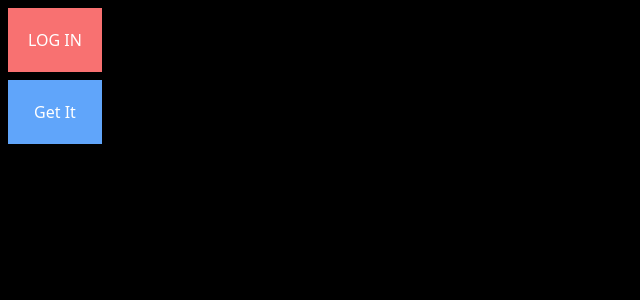
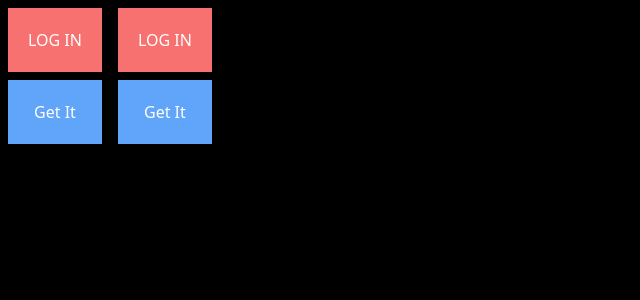
Before and after one commit to oa998/static-sessions, a SvelteKit app: page /login in a window 1280 px wide. Shown: the top 300 px of the page, without its empty margins (0-640 px from the left). Built offline with nearby package versions, Linux system fonts and the light colour scheme.

Commit message:
auto commit

```diff
--- a/src/routes/login/+page.svelte
+++ b/src/routes/login/+page.svelte
@@ -31,3 +31,39 @@
 		}}>Get It</button
 	>
 </div>
+
+<hr />
+
+<div class="flex flex-col min-w-max gap-2 p-2 text-white">
+	<button
+		class="bg-red-400 w-full p-5"
+		on:click={() => {
+			fetch('https://anything-storage-glovbogi2a-uc.a.run.app/auth/login', {
+				method: 'POST',
+				headers: {
+					accept: 'application/json',
+					['content-type']: 'application/json'
+				},
+				body: JSON.stringify({
+					username: 'bbb@bbb.com',
+					password: 'bbbbbb',
+					loc: 'ui'
+				}),
+				credentials: 'include'
+			});
+		}}>LOG IN</button
+	>
+	<button
+		class="w-full bg-blue-400 p-5"
+		on:click={() => {
+			console.log('getit');
+			fetch('https://anything-storage-glovbogi2a-uc.a.run.app/app', {
+				method: 'GET',
+				credentials: 'include'
+			})
+				.then((r) => r.text().then(console.log))
+				.catch((e) => console.log('errorrrrr', e))
+				.then(() => console.log('called /'));
+		}}>Get It</button
+	>
+</div>
```
